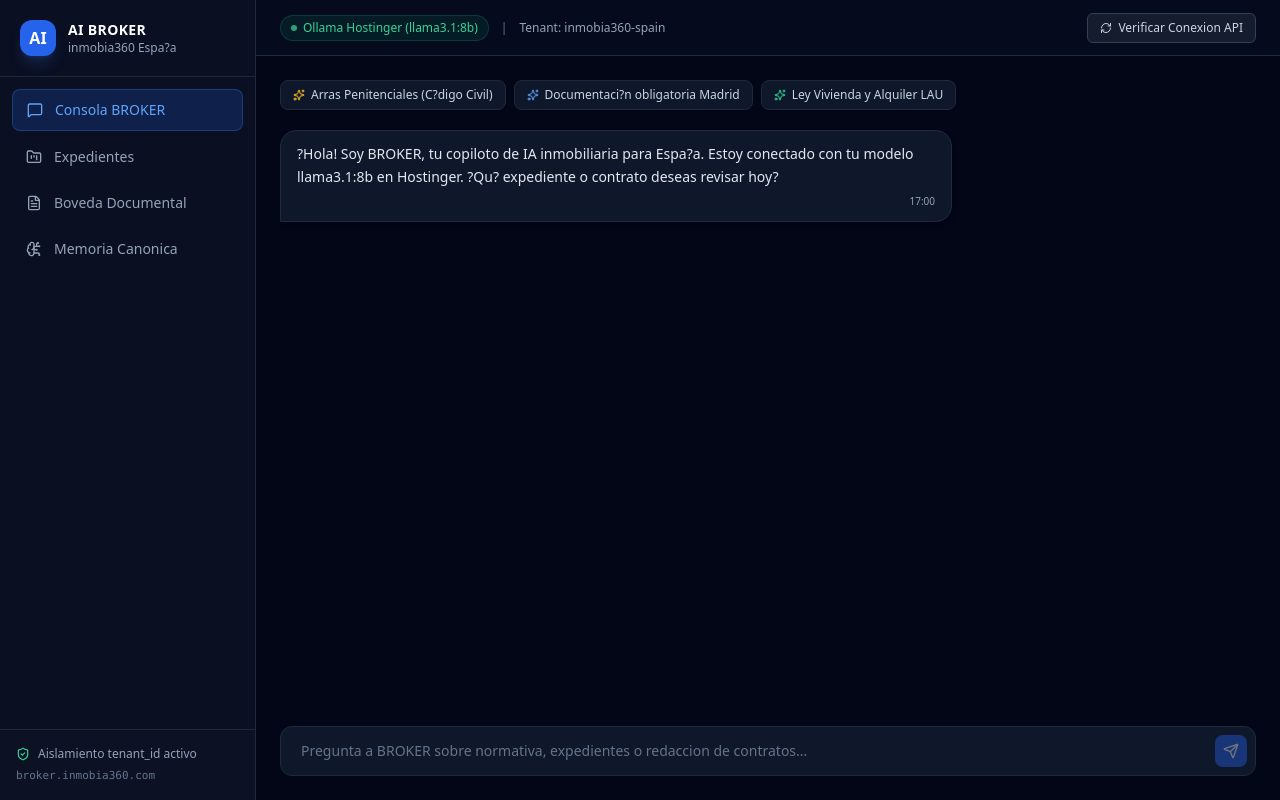
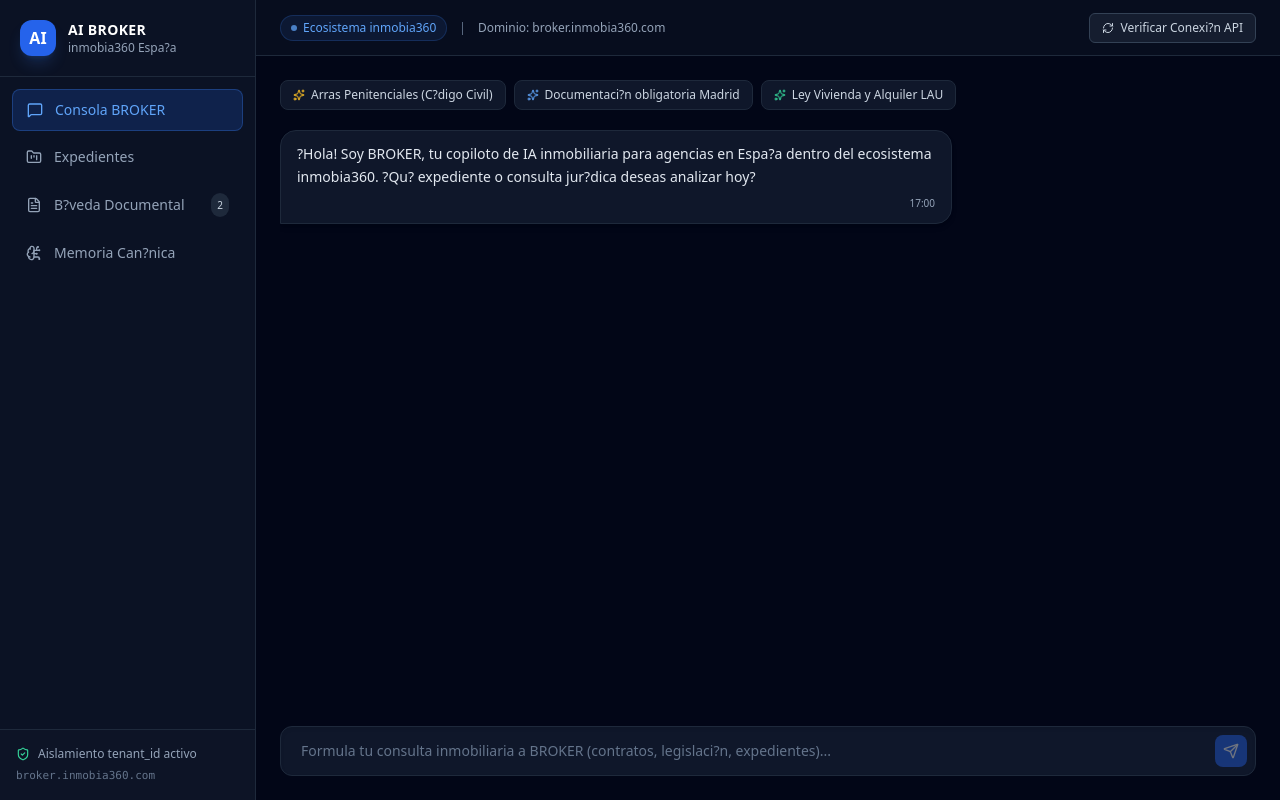
Before and after one commit to inmobia360/ai.broker, a Next.js app: page / in a window 1280 px wide. Built offline with nearby package versions, Linux system fonts and the light colour scheme.

Commit message:
feat(ui): add thinking indicator, document generation, and download on authorization

```diff
--- a/src/app/page.tsx
+++ b/src/app/page.tsx
@@ -14,7 +14,9 @@ import {
   XCircle,
   AlertTriangle,
   Sparkles,
-  RefreshCw
+  RefreshCw,
+  Download,
+  Loader2
 } from "lucide-react";
 
 interface ActionProposal {
@@ -23,12 +25,15 @@ interface ActionProposal {
   description: string;
   actionType: string;
   status: "pending" | "approved" | "rejected";
+  downloadUrl?: string;
+  fileName?: string;
 }
 
 interface Message {
   id: string;
   sender: "user" | "broker";
   text: string;
+  provider?: string;
   proposals?: ActionProposal[];
   timestamp: string;
 }
@@ -37,19 +42,25 @@ export default function BrokerDashboard() {
   const [activeTab, setActiveTab] = useState<"chat" | "cases" | "docs" | "memory">("chat");
   const [inputMessage, setInputMessage] = useState("");
   const [isLoading, setIsLoading] = useState(false);
+  const [thinkingStep, setThinkingStep] = useState("");
   const [messages, setMessages] = useState<Message[]>([
     {
       id: "msg-1",
       sender: "broker",
-      text: "?Hola! Soy BROKER, tu copiloto de IA inmobiliaria para Espa?a. Estoy conectado con tu modelo llama3.1:8b en Hostinger. ?Qu? expediente o contrato deseas revisar hoy?",
+      text: "?Hola! Soy BROKER, tu copiloto de IA inmobiliaria para agencias en Espa?a dentro del ecosistema inmobia360. ?Qu? expediente o consulta jur?dica deseas analizar hoy?",
       timestamp: "17:00"
     }
   ]);
 
   const [activeCases] = useState([
-    { id: "EXP-2026-01", title: "Piso en Calle Alcala, Madrid", type: "Venta", price: "420.000 ?", status: "Arras Penitenciales", docsCount: 4 },
-    { id: "EXP-2026-02", title: "Atico en Eixample, Barcelona", type: "Venta", price: "580.000 ?", status: "Captacion / Nota Simple", docsCount: 2 },
-    { id: "EXP-2026-03", title: "Apartamento en Ruzafa, Valencia", type: "Alquiler LAU", price: "1.250 ?/mes", status: "Comercializacion", docsCount: 3 },
+    { id: "EXP-2026-01", title: "Piso en Calle Alcal?, Madrid", type: "Venta", price: "420.000 ?", status: "Arras Penitenciales", docsCount: 4 },
+    { id: "EXP-2026-02", title: "?tico en Eixample, Barcelona", type: "Venta", price: "580.000 ?", status: "Captaci?n / Nota Simple", docsCount: 2 },
+    { id: "EXP-2026-03", title: "Apartamento en Ruzafa, Valencia", type: "Alquiler LAU", price: "1.250 ?/mes", status: "Comercializaci?n", docsCount: 3 },
+  ]);
+
+  const [vaultDocs, setVaultDocs] = useState([
+    { id: "doc-1", name: "Nota_Simple_Registro_Alcala.pdf", size: "2.4 MB", date: "10/09/2026", status: "Auditado" },
+    { id: "doc-2", name: "Certificado_Energetico_CEE.pdf", size: "1.1 MB", date: "08/09/2026", status: "V?lido" }
   ]);
 
   const handleSendMessage = async (customText?: string) => {
@@ -66,6 +77,7 @@ export default function BrokerDashboard() {
     setMessages(prev => [...prev, userMsg]);
     if (!customText) setInputMessage("");
     setIsLoading(true);
+    setThinkingStep("Analizando consulta y consultando normativa inmobiliaria espa?ola...");
 
     try {
       const res = await fetch("/api/chat", {
@@ -73,7 +85,7 @@ export default function BrokerDashboard() {
         headers: { "Content-Type": "application/json" },
         body: JSON.stringify({
           message: textToSend,
-          tenantId: "inmobia360-spain"
+          tenantId: "inmobia360"
         })
       });
 
@@ -82,7 +94,8 @@ export default function BrokerDashboard() {
       const brokerMsg: Message = {
         id: `brk-${Date.now()}`,
         sender: "broker",
-        text: data.reply || data.error || "Respuesta recibida",
+        text: data.reply || data.error || "Respuesta procesada",
+        provider: data.provider,
         proposals: data.actionProposals || [],
         timestamp: new Date().toLocaleTimeString([], { hour: "2-digit", minute: "2-digit" })
       };
@@ -94,12 +107,13 @@ export default function BrokerDashboard() {
         {
           id: `err-${Date.now()}`,
           sender: "broker",
-          text: "Error temporal de comunicacion con el motor Ollama en Hostinger. Verifica el estado en /api/health.",
+          text: "Error de comunicaci?n al procesar la respuesta. Verifica la conexi?n.",
           timestamp: new Date().toLocaleTimeString([], { hour: "2-digit", minute: "2-digit" })
         }
       ]);
     } finally {
       setIsLoading(false);
+      setThinkingStep("");
     }
   };
 
@@ -110,7 +124,18 @@ export default function BrokerDashboard() {
         ...msg,
         proposals: msg.proposals.map(p => {
           if (p.id === proposalId) {
-            return { ...p, status: approved ? "approved" : "rejected" };
+            const fileName = "Borrador_Arras_Penitenciales_Art1454.doc";
+            if (approved) {
+              setVaultDocs(docs => [
+                { id: `doc-${Date.now()}`, name: fileName, size: "45 KB", date: "Hoy", status: "Autorizado por BROKER" },
+                ...docs
+              ]);
+            }
+            return {
+              ...p,
+              status: approved ? "approved" : "rejected",
+              fileName: approved ? fileName : undefined
+            };
           }
           return p;
         })
@@ -118,10 +143,39 @@ export default function BrokerDashboard() {
     }));
   };
 
+  const handleDownloadDoc = (fileName: string) => {
+    const docContent = `CONTRATO DE COMPRAVENTA CON ARRAS PENITENCIALES (ARTICULO 1454 DEL CODIGO CIVIL)
+==================================================================================
+Fecha: ${new Date().toLocaleDateString()}
+Plataforma: inmobia360 - AI BROKER
+
+REUNIDOS:
+De una parte, como PARTE VENDEDORA...
+De otra parte, como PARTE COMPRADORA...
+
+EXPONEN:
+I. Que la PARTE VENDEDORA es titular en pleno dominio del inmueble.
+II. Referencia Catastral asignada.
+
+ESTIPULACIONES:
+PRIMERA.- OBJETO Y PRECIO.
+SEGUNDA.- ARRAS PENITENCIALES (Art. 1454 C.C.). Las partes pactan expresamente que las cantidades entregadas tienen la condicion de arras penitenciales. Si la compradora desistiere, perdera las arras entregadas. Si la vendedora desistiere, debera devolverlas duplicadas.
+TERCERA.- ESCRITURA PUBLICA. Plazo maximo de elevacion a publico.
+CUARTA.- GASTOS E IMPUESTOS segun ley.
+`;
+    const blob = new Blob([docContent], { type: "application/msword;charset=utf-8" });
+    const url = URL.createObjectURL(blob);
+    const a = document.createElement("a");
+    a.href = url;
+    a.download = fileName;
+    a.click();
+    URL.revokeObjectURL(url);
+  };
+
   return (
-    <div className="flex h-screen bg-slate-950 text-slate-100 overflow-hidden">
-      {/* Sidebar Marca Blanca */}
-      <aside className="w-64 border-r border-slate-800 bg-slate-900/60 flex flex-col">
+    <div className="flex h-screen bg-slate-950 text-slate-100 overflow-hidden font-sans">
+      {/* Sidebar Marca Blanca inmobia360 */}
+      <aside className="w-64 border-r border-slate-800 bg-slate-900/70 flex flex-col">
         <div className="p-5 border-b border-slate-800 flex items-center gap-3">
           <div className="w-9 h-9 rounded-xl bg-blue-600 flex items-center justify-center font-bold text-white shadow-lg shadow-blue-500/20">
             AI
@@ -158,7 +212,8 @@ export default function BrokerDashboard() {
             }`}
           >
             <FileText className="w-4 h-4" />
-            Boveda Documental
+            B?veda Documental
+            <span className="ml-auto text-[10px] bg-slate-800 px-1.5 py-0.5 rounded-full text-slate-300">{vaultDocs.length}</span>
           </button>
           <button
             onClick={() => setActiveTab("memory")}
@@ -167,11 +222,10 @@ export default function BrokerDashboard() {
             }`}
           >
             <BrainCircuit className="w-4 h-4" />
-            Memoria Canonica
+            Memoria Can?nica
           </button>
         </nav>
 
-        {/* Info Hostinger & Dominio */}
         <div className="p-4 border-t border-slate-800 bg-slate-900/40 text-xs space-y-1.5">
           <div className="flex items-center gap-2 text-slate-400">
             <ShieldCheck className="w-3.5 h-3.5 text-emerald-400" />
@@ -183,17 +237,17 @@ export default function BrokerDashboard() {
         </div>
       </aside>
 
-      {/* Main Content Area */}
+      {/* Area Principal */}
       <main className="flex-1 flex flex-col overflow-hidden">
-        {/* Top Header */}
-        <header className="h-14 border-b border-slate-800 bg-slate-900/30 flex items-center justify-between px-6">
+        {/* Header Superior */}
+        <header className="h-14 border-b border-slate-800 bg-slate-900/40 flex items-center justify-between px-6">
           <div className="flex items-center gap-3">
-            <span className="text-xs px-2.5 py-1 rounded-full bg-emerald-500/10 text-emerald-400 border border-emerald-500/20 font-medium flex items-center gap-1.5">
-              <span className="w-1.5 h-1.5 rounded-full bg-emerald-400 animate-pulse"></span>
-              Ollama Hostinger (llama3.1:8b)
+            <span className="text-xs px-2.5 py-1 rounded-full bg-blue-500/10 text-blue-400 border border-blue-500/20 font-medium flex items-center gap-1.5">
+              <span className="w-1.5 h-1.5 rounded-full bg-blue-400 animate-pulse"></span>
+              Ecosistema inmobia360
             </span>
             <span className="text-xs text-slate-500">|</span>
-            <span className="text-xs text-slate-400">Tenant: inmobia360-spain</span>
+            <span className="text-xs text-slate-400">Dominio: broker.inmobia360.com</span>
           </div>
           <div className="flex items-center gap-2">
             <a
@@ -202,18 +256,18 @@ export default function BrokerDashboard() {
               className="text-xs px-3 py-1.5 rounded-md border border-slate-700 bg-slate-800/60 hover:bg-slate-800 text-slate-300 flex items-center gap-1.5 transition-colors"
             >
               <RefreshCw className="w-3 h-3" />
-              Verificar Conexion API
+              Verificar Conexi?n API
             </a>
           </div>
         </header>
 
-        {/* Tab Content */}
+        {/* Consola de Chat */}
         {activeTab === "chat" && (
           <div className="flex-1 flex flex-col p-6 overflow-hidden">
-            {/* Quick Prompt Suggestions */}
+            {/* Botones de Consulta Rapida */}
             <div className="flex gap-2 mb-4 overflow-x-auto pb-1">
               <button
-                onClick={() => handleSendMessage("?Qu? cl?usulas esenciales debe contener un contrato de arras penitenciales seg?n el art?culo 1454 del C?digo Civil?")}
+                onClick={() => handleSendMessage("?C?mo redactar un contrato de arras penitenciales seg?n el art?culo 1454 del C?digo Civil?")}
                 className="text-xs bg-slate-900 border border-slate-800 hover:border-slate-700 text-slate-300 px-3 py-1.5 rounded-lg transition-colors flex items-center gap-1.5 whitespace-nowrap"
               >
                 <Sparkles className="w-3 h-3 text-amber-400" />
@@ -227,7 +281,7 @@ export default function BrokerDashboard() {
                 Documentaci?n obligatoria Madrid
               </button>
               <button
-                onClick={() => handleSendMessage("?C?mo afecta la Ley por el Derecho a la Vivienda a la fijaci?n de precios en zonas tensionadas de alquiler?")}
+                onClick={() => handleSendMessage("?C?mo afecta la Ley por el Derecho a la Vivienda a los honorarios de agencia y fianza en alquileres LAU?")}
                 className="text-xs bg-slate-900 border border-slate-800 hover:border-slate-700 text-slate-300 px-3 py-1.5 rounded-lg transition-colors flex items-center gap-1.5 whitespace-nowrap"
               >
                 <Sparkles className="w-3 h-3 text-emerald-400" />
@@ -235,7 +289,7 @@ export default function BrokerDashboard() {
               </button>
             </div>
 
-            {/* Chat History */}
+            {/* Historial de Mensajes */}
             <div className="flex-1 overflow-y-auto space-y-4 pr-2">
               {messages.map((m) => (
                 <div
@@ -250,16 +304,17 @@ export default function BrokerDashboard() {
                     }`}
                   >
                     <p className="whitespace-pre-wrap">{m.text}</p>
-                    <span className="text-[10px] text-slate-400 block mt-1 text-right">
-                      {m.timestamp}
-                    </span>
+                    <div className="flex items-center justify-between mt-1.5 text-[10px] text-slate-400">
+                      <span>{m.provider ? `Motor: ${m.provider}` : ""}</span>
+                      <span>{m.timestamp}</span>
+                    </div>
                   </div>
 
-                  {/* Tarjetas de Propuesta con Autorizacion Humana (Constitucion Principio 6) */}
+                  {/* Tarjetas de Propuesta de Accion con Autorizacion Humana */}
                   {m.proposals && m.proposals.length > 0 && (
                     <div className="mt-2 space-y-2 w-full max-w-2xl">
                       {m.proposals.map(prop => (
-                        <div key={prop.id} className="p-3.5 bg-slate-900/90 border border-amber-500/30 rounded-xl flex items-center justify-between gap-4">
+                        <div key={prop.id} className="p-4 bg-slate-900/95 border border-amber-500/40 rounded-xl flex items-center justify-between gap-4 shadow-lg shadow-black/40">
                           <div className="flex items-start gap-3">
                             <AlertTriangle className="w-5 h-5 text-amber-400 shrink-0 mt-0.5" />
                             <div>
@@ -267,29 +322,43 @@ export default function BrokerDashboard() {
                               <div className="text-xs text-slate-400 mt-0.5">{prop.description}</div>
                             </div>
                           </div>
-                          <div className="flex items-center gap-2">
+                          <div className="flex items-center gap-2 shrink-0">
                             {prop.status === "pending" ? (
                               <>
                                 <button
                                   onClick={() => handleAction(prop.id, true)}
-                                  className="px-3 py-1 bg-emerald-600 hover:bg-emerald-500 text-white rounded-md text-xs font-medium flex items-center gap-1 transition-colors"
+                                  className="px-3 py-1.5 bg-emerald-600 hover:bg-emerald-500 text-white rounded-lg text-xs font-medium flex items-center gap-1.5 transition-colors shadow-sm"
                                 >
                                   <CheckCircle2 className="w-3.5 h-3.5" />
                                   Autorizar
                                 </button>
                                 <button
                                   onClick={() => handleAction(prop.id, false)}
-                                  className="px-3 py-1 bg-slate-800 hover:bg-slate-700 text-slate-300 rounded-md text-xs font-medium flex items-center gap-1 transition-colors"
+                                  className="px-3 py-1.5 bg-slate-800 hover:bg-slate-700 text-slate-300 rounded-lg text-xs font-medium flex items-center gap-1 transition-colors"
                                 >
                                   <XCircle className="w-3.5 h-3.5" />
                                   Descartar
                                 </button>
                               </>
+                            ) : prop.status === "approved" ? (
+                              <div className="flex items-center gap-2">
+                                <span className="text-xs px-2.5 py-1 rounded-full font-medium bg-emerald-500/20 text-emerald-400 flex items-center gap-1">
+                                  <CheckCircle2 className="w-3 h-3" />
+                                  Autorizado
+                                </span>
+                                {prop.fileName && (
+                                  <button
+                                    onClick={() => handleDownloadDoc(prop.fileName!)}
+                                    className="px-3 py-1.5 bg-blue-600 hover:bg-blue-500 text-white rounded-lg text-xs font-medium flex items-center gap-1.5 transition-colors shadow-sm"
+                                  >
+                                    <Download className="w-3.5 h-3.5" />
+                                    Descargar Borrador .DOC
+                                  </button>
+                                )}
+                              </div>
                             ) : (
-                              <span className={`text-xs px-2.5 py-1 rounded-full font-medium ${
-                                prop.status === "approved" ? "bg-emerald-500/20 text-emerald-400" : "bg-rose-500/20 text-rose-400"
-                              }`}>
-                                {prop.status === "approved" ? "Autorizado por usuario" : "Descartado"}
+                              <span className="text-xs px-2.5 py-1 rounded-full font-medium bg-rose-500/20 text-rose-400">
+                                Descartado
                               </span>
                             )}
                           </div>
@@ -299,22 +368,24 @@ export default function BrokerDashboard() {
                   )}
                 </div>
               ))}
+
+              {/* Indicador de Analisis y Razonamiento */}
               {isLoading && (
-                <div className="flex items-center gap-2 text-xs text-slate-400 bg-slate-900/60 p-3 rounded-xl max-w-xs border border-slate-800">
-                  <div className="w-2 h-2 rounded-full bg-blue-500 animate-ping"></div>
-                  BROKER consultando llama3.1 en Hostinger...
+                <div className="flex items-center gap-3 text-xs text-blue-300 bg-blue-950/40 p-3.5 rounded-xl max-w-md border border-blue-500/30 animate-pulse shadow-md">
+                  <Loader2 className="w-4 h-4 animate-spin text-blue-400 shrink-0" />
+                  <span>{thinkingStep || "BROKER analizando y razonando la respuesta..."}</span>
                 </div>
               )}
             </div>
 
             {/* Input Bar */}
-            <div className="mt-4 flex items-center gap-2 bg-slate-900 border border-slate-800 rounded-xl p-2 focus-within:border-blue-500/50 transition-colors">
+            <div className="mt-4 flex items-center gap-2 bg-slate-900 border border-slate-800 rounded-xl p-2 focus-within:border-blue-500/50 transition-colors shadow-inner">
               <input
                 type="text"
                 value={inputMessage}
                 onChange={(e) => setInputMessage(e.target.value)}
                 onKeyDown={(e) => e.key === "Enter" && handleSendMessage()}
-                placeholder="Pregunta a BROKER sobre normativa, expedientes o redaccion de contratos..."
+                placeholder="Formula tu consulta inmobiliaria a BROKER (contratos, legislaci?n, expedientes)..."
                 className="flex-1 bg-transparent px-3 text-sm text-slate-100 placeholder-slate-500 outline-none"
               />
               <button
@@ -362,15 +433,41 @@ export default function BrokerDashboard() {
           </div>
         )}
 
-        {/* Tab Documentos */}
+        {/* Tab Boveda Documental */}
         {activeTab === "docs" && (
           <div className="flex-1 p-6 overflow-y-auto space-y-4">
-            <h2 className="text-lg font-semibold text-white">Boveda Documental Segura</h2>
-            <p className="text-xs text-slate-400">Almacenamiento privado con anonimizacion de PII</p>
-            <div className="border-2 border-dashed border-slate-800 rounded-2xl p-8 text-center space-y-2 bg-slate-900/30">
+            <div className="flex items-center justify-between">
+              <div>
+                <h2 className="text-lg font-semibold text-white">B?veda Documental Segura</h2>
+                <p className="text-xs text-slate-400">Documentos generados y auditados de la agencia</p>
+              </div>
+            </div>
+
+            <div className="grid grid-cols-1 md:grid-cols-2 gap-3">
+              {vaultDocs.map(doc => (
+                <div key={doc.id} className="p-3.5 bg-slate-900 border border-slate-800 rounded-xl flex items-center justify-between hover:border-slate-700 transition-colors">
+                  <div className="flex items-center gap-3">
+                    <FileText className="w-5 h-5 text-blue-400" />
+                    <div>
+                      <div className="text-xs font-medium text-slate-200">{doc.name}</div>
+                      <div className="text-[10px] text-slate-400">{doc.size} ? {doc.date} ? {doc.status}</div>
+                    </div>
+                  </div>
+                  <button
+                    onClick={() => handleDownloadDoc(doc.name)}
+                    className="p-1.5 hover:bg-slate-800 text-slate-400 hover:text-blue-400 rounded-lg transition-colors"
+                    title="Descargar"
+                  >
+                    <Download className="w-4 h-4" />
+                  </button>
+                </div>
+              ))}
+            </div>
+
+            <div className="border-2 border-dashed border-slate-800 rounded-2xl p-8 text-center space-y-2 bg-slate-900/30 mt-4">
               <FileText className="w-10 h-10 text-slate-500 mx-auto" />
-              <div className="text-sm text-slate-300 font-medium">Arrastra aqui notas simples, contratos o cedulas</div>
-              <div className="text-xs text-slate-500">Los documentos originales nunca se publican ni se guardan en Git</div>
+              <div className="text-sm text-slate-300 font-medium">Arrastra aqu? notas simples, contratos o c?dulas</div>
+              <div className="text-xs text-slate-500">Los documentos originales se cifran y quedan protegidos por tenant_id</div>
             </div>
           </div>
         )}
@@ -378,15 +475,15 @@ export default function BrokerDashboard() {
         {/* Tab Memoria */}
         {activeTab === "memory" && (
           <div className="flex-1 p-6 overflow-y-auto space-y-4">
-            <h2 className="text-lg font-semibold text-white">Memoria Canonica de la Agencia</h2>
-            <p className="text-xs text-slate-400">Criterios comerciales, politicas de honorarios y reglas aprobadas</p>
+            <h2 className="text-lg font-semibold text-white">Memoria Can?nica de la Agencia</h2>
+            <p className="text-xs text-slate-400">Criterios comerciales, pol?ticas de honorarios y reglas aprobadas</p>
             <div className="p-4 bg-slate-900 border border-slate-800 rounded-xl space-y-2">
               <div className="flex items-center gap-2 text-xs font-semibold text-blue-400">
                 <BrainCircuit className="w-4 h-4" />
-                Politica de Honorarios Estandar (Espana)
+                Pol?tica de Honorarios Est?ndar (Espa?a)
               </div>
               <p className="text-xs text-slate-300 leading-relaxed">
-                Comision fijada en el 3% (+IVA) al comprador y 3% (+IVA) al vendedor en operaciones de compraventa en Madrid y Valencia. En arrendamientos de vivienda habitual, los honorarios de gestion inmobiliaria y formalizacion corresponden al arrendador (segun art. 20.1 LAU modificado).
+                Comisi?n fijada en el 3% (+IVA) al comprador y 3% (+IVA) al vendedor en operaciones de compraventa en Madrid y Valencia. En arrendamientos de vivienda habitual, los honorarios de gesti?n inmobiliaria y formalizaci?n corresponden al arrendador (seg?n art. 20.1 LAU modificado).
               </p>
               <div className="text-[10px] text-slate-500">Validado por BROKER ? sharing_policy: private_by_default</div>
             </div>
```
